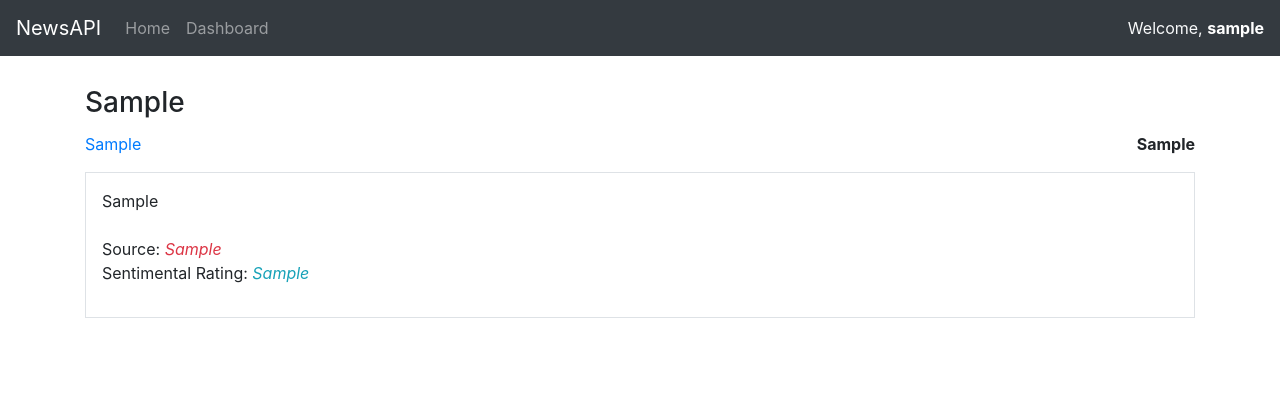
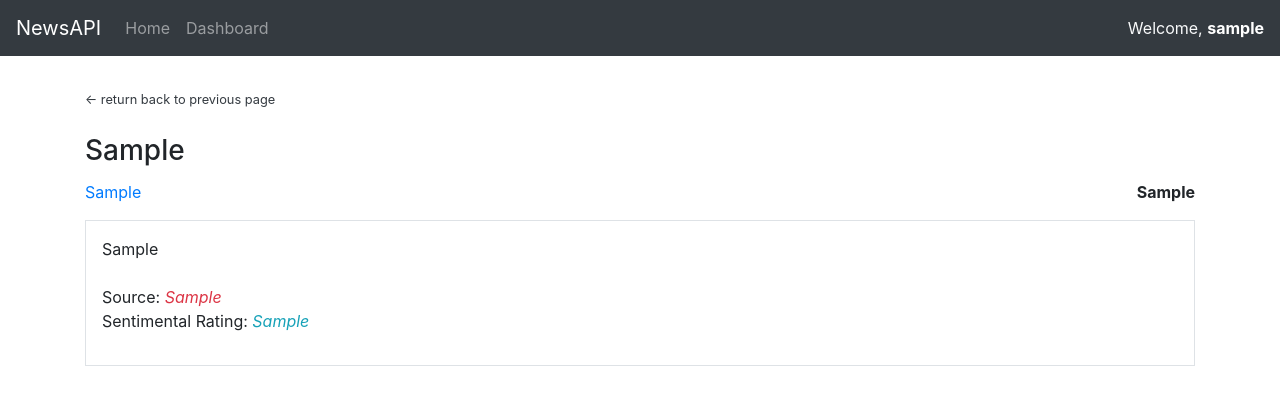
Before and after one commit to yyheng/database-m3012, a Flask app: template templates/main/user_article_insides.htm in a window 1280 px wide. Shown: the top 420 px of the page. Run offline with Flask 2, Linux system fonts and the light colour scheme; the template is opened without the code that fills it: most values are stand-ins (such as "Sample title", 1, 10 or a date in 2020); some libraries are stand-ins or nearby versions.

Commit message:
update return

```diff
--- a/templates/main/user_article_insides.htm
+++ b/templates/main/user_article_insides.htm
@@ -3,6 +3,8 @@
 {% block content %}
 <div class="container-fluid">
     <div class="container">
+        <a class="text-dark" href="{{ url_for('article') }}"><small>← return back to previous page</small></a>
+        <br><br>
         <div>
             <!-- item type -->
             {% if article_item[5].lower() == "health" %}
```
